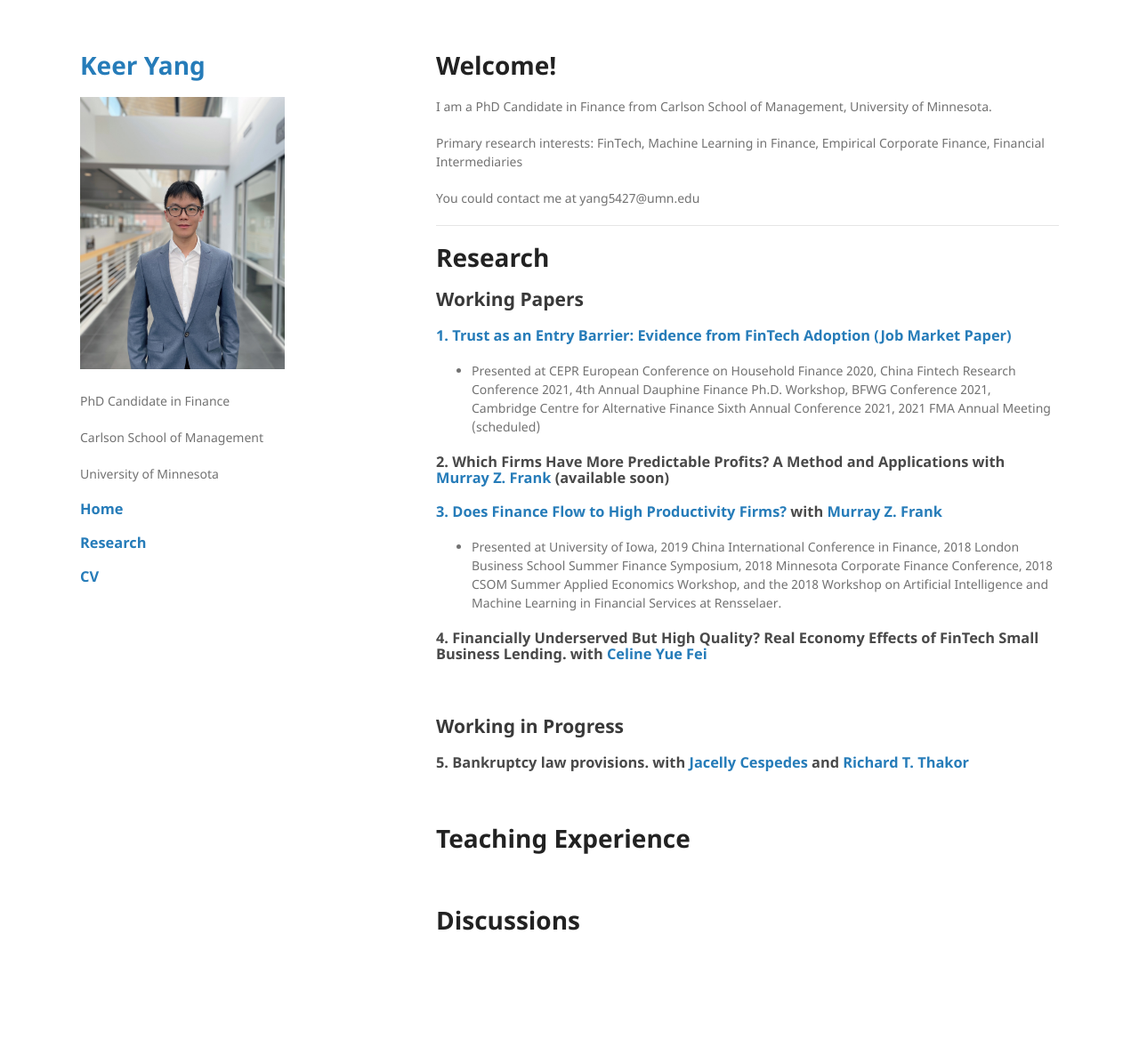
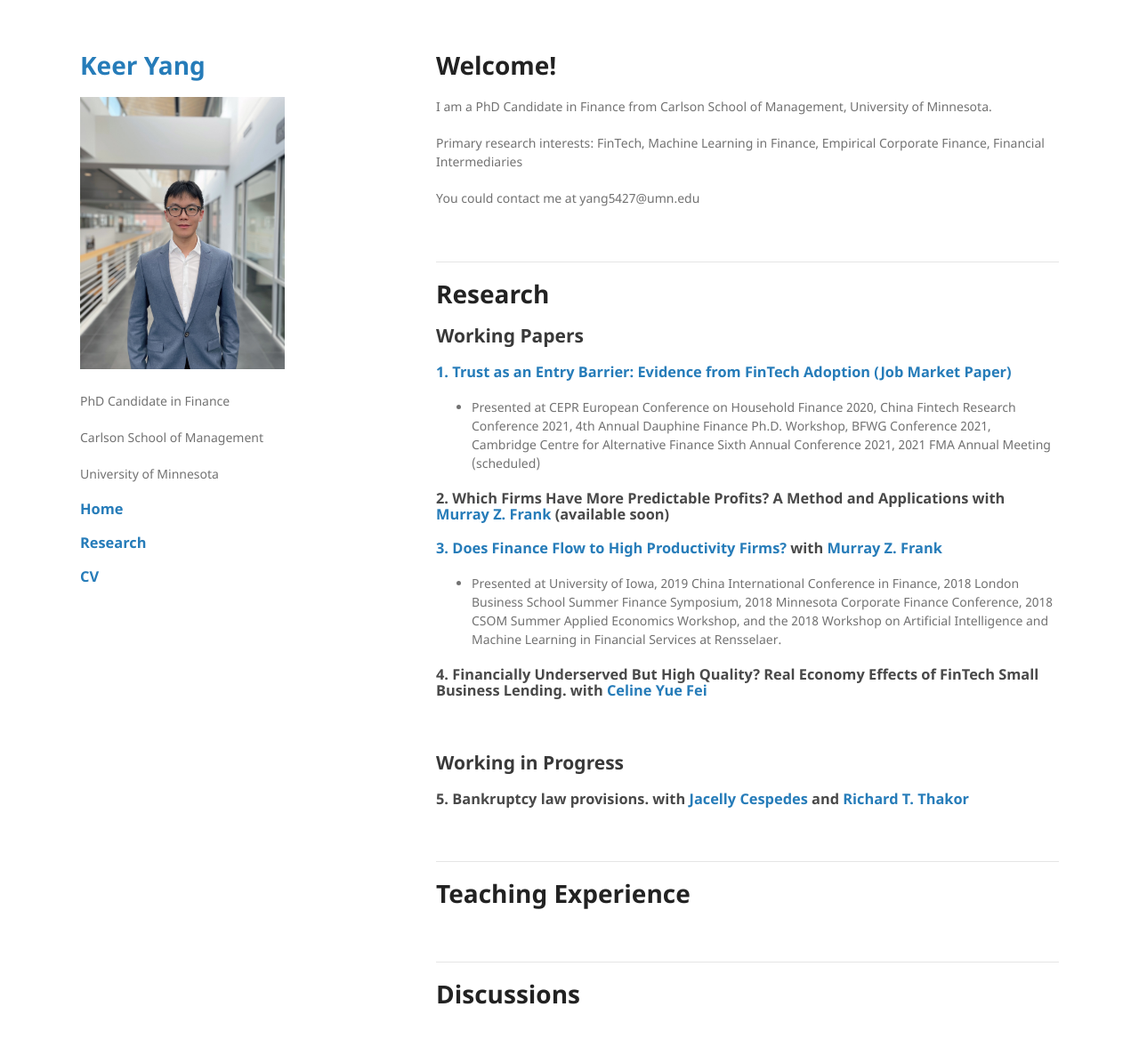
Before and after one commit to keeryang/keeryang.github.io, a Jekyll site: the page built from index.md, in a window 1280 px wide and 1243 px high. Shown: the top 1168 px of the window at 89% size. Built offline with Jekyll 4.4.1, drawn with Linux system fonts in a browser that asks for light colours; the repository's description, which GitHub fills in, is left out; our own code applies the rules of GitHub Pages for plain Markdown files.

Commit message:
Update index.md

```diff
--- a/index.md
+++ b/index.md
@@ -11,6 +11,8 @@ I am a PhD Candidate in Finance from Carlson School of Management, University of
 Primary research interests: FinTech, Machine Learning in Finance, Empirical Corporate Finance, Financial Intermediaries
 
 You could contact me at yang5427@umn.edu
+
+<br />
 
 ---
 
@@ -38,8 +40,14 @@ Conference, 2018 CSOM Summer Applied Economics Workshop, and the 2018 Workshop o
 
 <br />
 
+---
+
 # Teaching Experience
 
 <br />
 
+---
+
 # Discussions
+
+<br />
```
